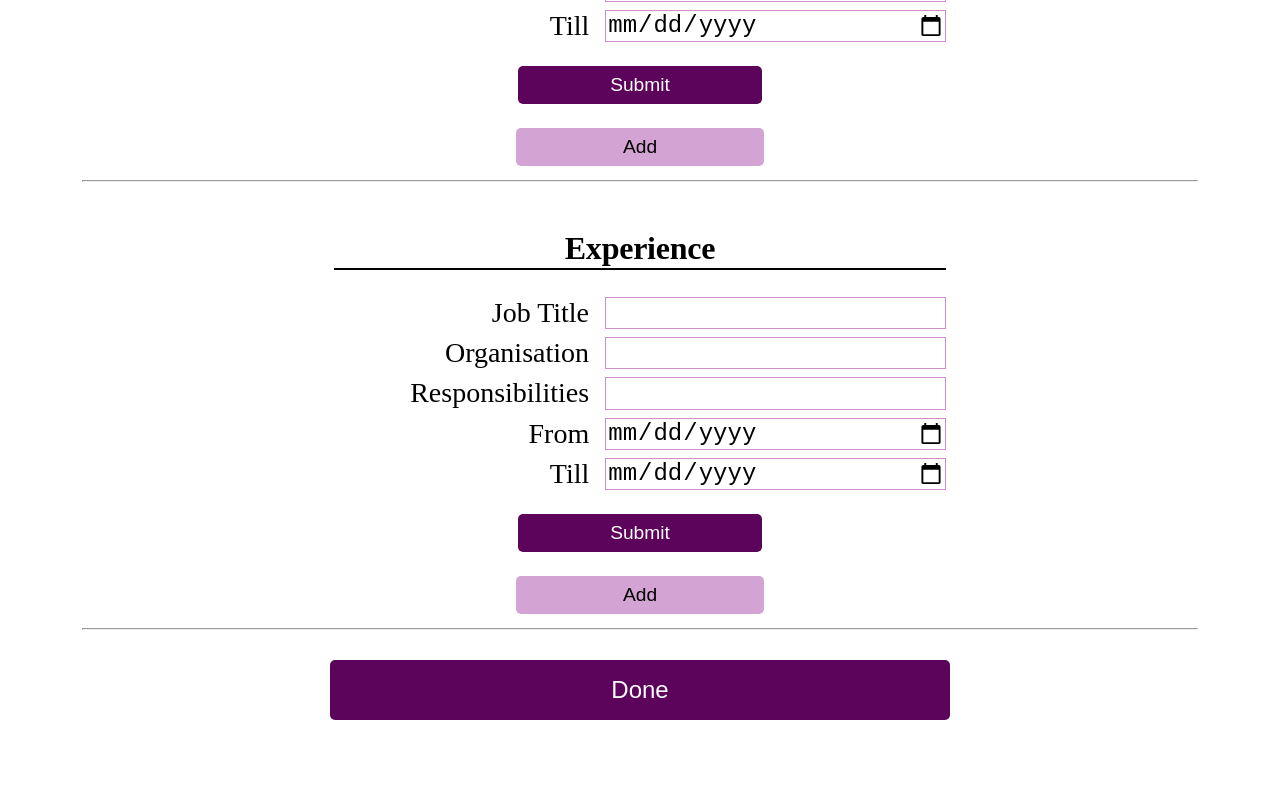
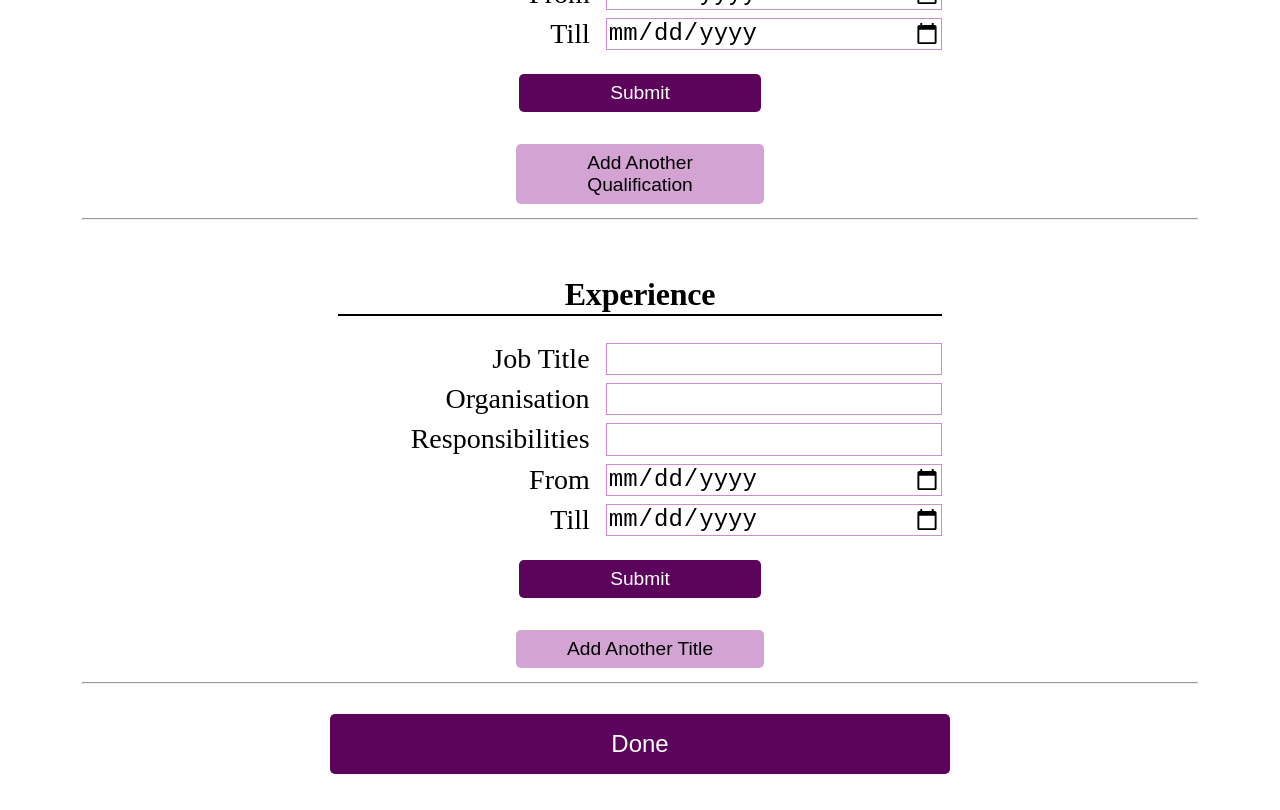
Before and after one commit to himanshi223/cv-application, a React (Vite) app: page / in a window 1280 px wide. Shown: the part 680-1490 px from the top of the page. Before the commit the page ends 1436 px from the top, so only its background shows below. Built offline with nearby package versions, Linux system fonts and the light colour scheme.

Commit message:
Style the remove button similar to the add button

```diff
--- a/src/App.jsx
+++ b/src/App.jsx
@@ -35,7 +35,7 @@ function App(){
                 {name:"Till", type:"date"}
             ]}
             addDataToFinal = {addDataToFinal}/>
-            {section.title!=="Education" && <button onClick={()=>removeEducationSection(section.key)}>Remove</button>}
+            {section.title!=="Education" && <button className="remove" onClick={()=>removeEducationSection(section.key)}>Remove</button>}
         </li>
     );
 
@@ -68,7 +68,7 @@ function App(){
                 {name:"Till", type:"date"}
             ]}
             addDataToFinal = {addDataToFinal}/>
-            {section.title!=="Experience" && <button onClick={()=>removeexperienceSection(section.key)}>Remove</button>}
+            {section.title!=="Experience" && <button className= "remove" onClick={()=>removeexperienceSection(section.key)}>Remove</button>}
         </li>
     );
 
@@ -82,10 +82,10 @@ function App(){
                         addDataToFinal = {addDataToFinal}/>
                 <hr/>
                 {educationSectionList}
-                <button onClick={addEducationSection} className={"add"}>Add</button>
+                <button onClick={addEducationSection} className={"add"}>Add Another Qualification</button>
                 <hr/>
                 {experienceSectionList}
-                <button onClick={addExperienceSection} className={"add"}>Add</button>
+                <button onClick={addExperienceSection} className={"add"}>Add Another Title</button>
                 <hr/>
                 <button onClick={()=>setDisplayFinal(true)} className="done">Done</button>
             </>
--- a/src/index.css
+++ b/src/index.css
@@ -100,8 +100,14 @@ button {
   margin: 16px auto;
 }
 
-.add{
-  align-self: center;
+li{
+  display: flex;
+  flex-direction: column;
+  justify-content: center;
+  padding: 8px;
+}
+
+.add, .remove{
   margin: 0 16px;
   background-color: rgb(211, 163, 211);
   color: black;
@@ -131,7 +137,8 @@ hr{
 }
 
 .edit{
-  align-self: flex-end
+  margin-bottom: 0;
+
 }
 
 button:hover {
```
